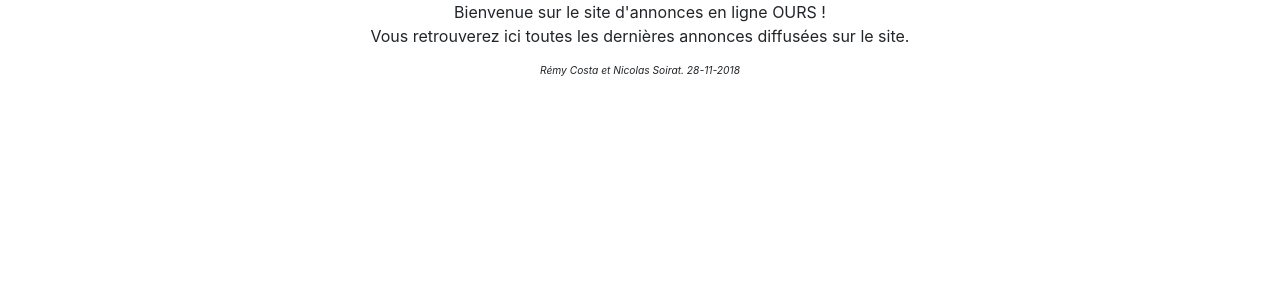
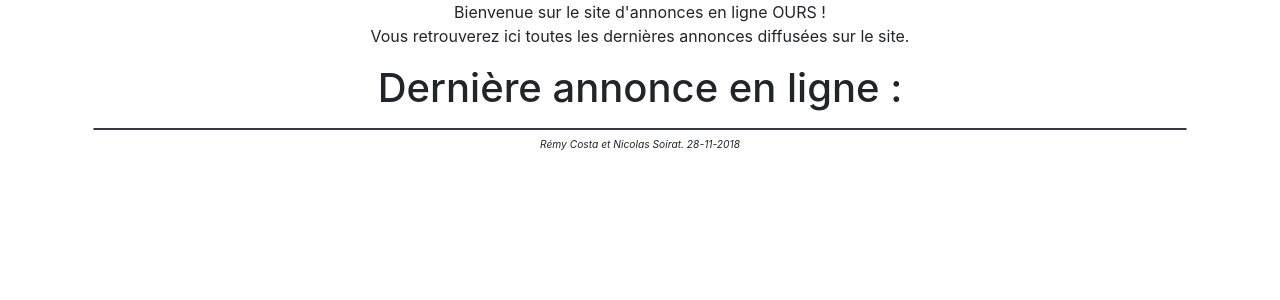
Before and after one commit to Nedss/pawcs, a PHP site: page / in a window 1280 px wide. Shown: the part 119-419 px from the top of the page. Run offline with PHP 8.4, Linux system fonts and the light colour scheme.

Commit message:
Show last advert

```diff
--- a/index.php
+++ b/index.php
@@ -11,6 +11,14 @@ include "php/header.php"
     </p>
   </div>
 </div>
+<div class="row text-center">
+  <div class="col">
+    <h1> Dernière annonce en ligne : </h1>
+  </div>
+</div>
+<div class="row border border-dark rounded m-2 text-center" id="last-annonce">
+<script>lastAnnonce();</script>
+</div>
 
 <?php
 include "php/footer.php"
```
